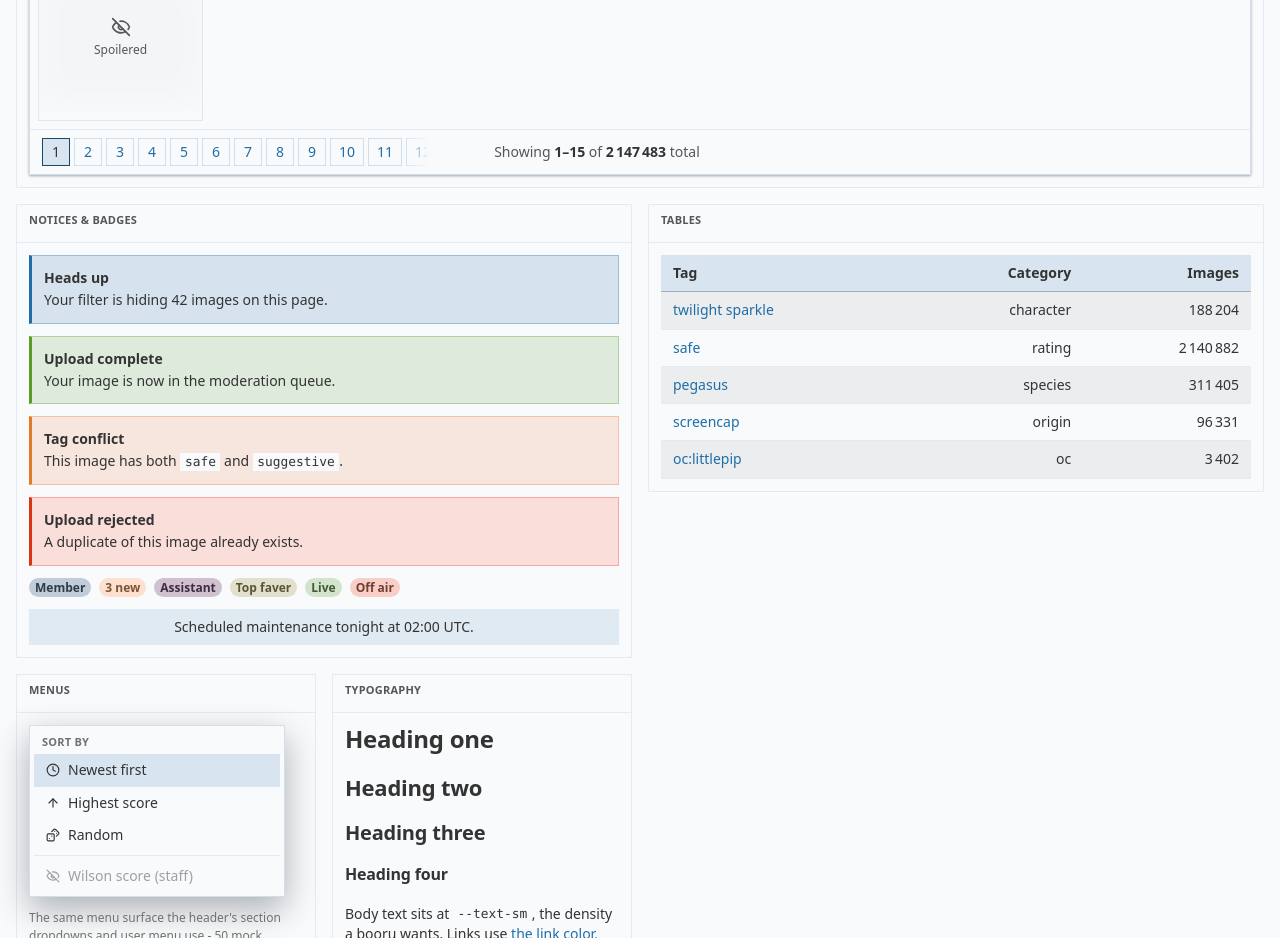
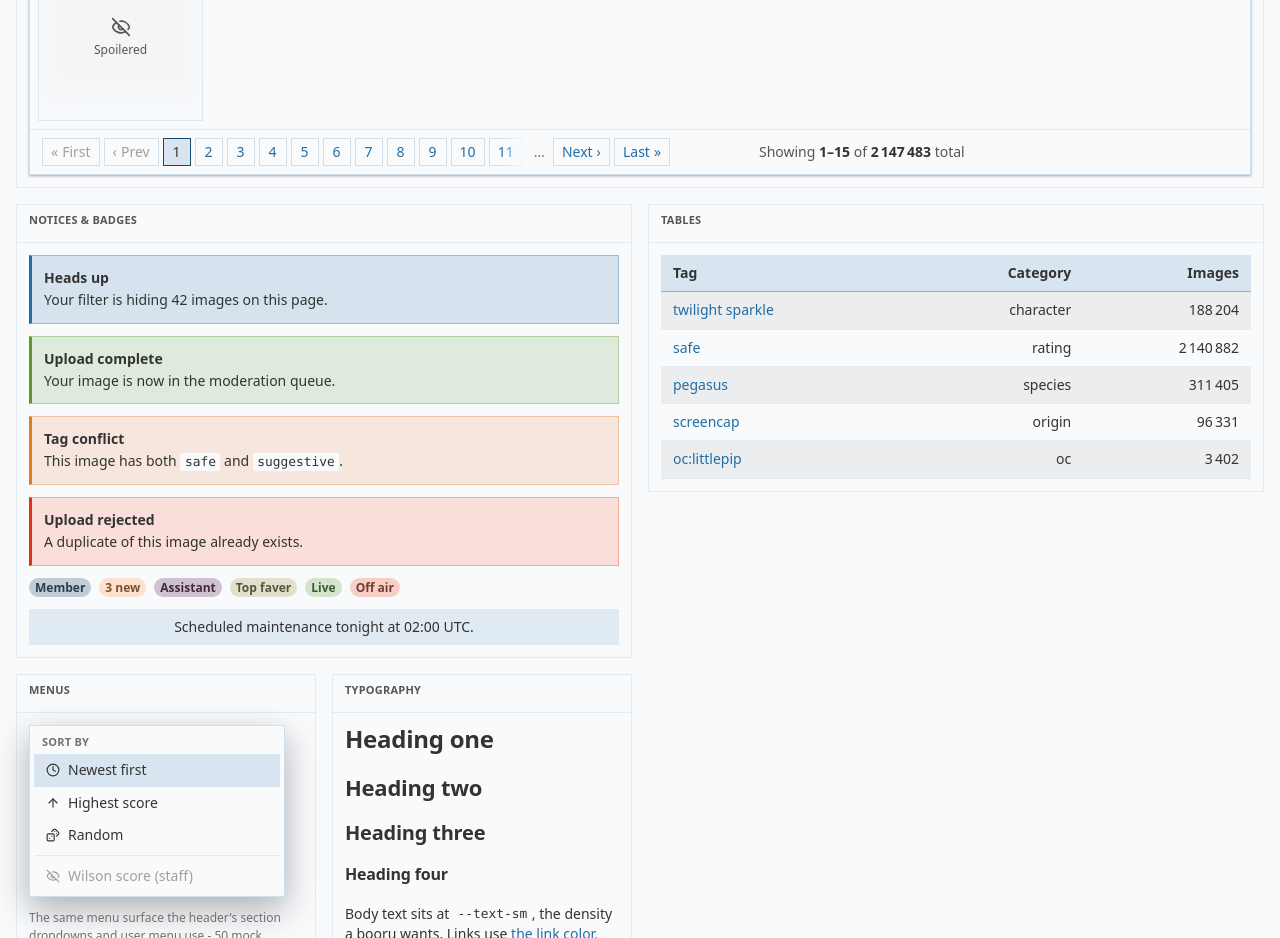
Before and after one commit to MareStare/ditzybooru, a React (Vite) app in the folder frontend/: page /settings/display in a window 1280 px wide. Shown: the part 1400-2338 px from the top of the page. Built offline with nearby package versions, Linux system fonts and the light colour scheme; grey boxes are pictures that could not be loaded.

Commit message:
No First/Prev buttons on the home page media grids

```diff
--- a/frontend/src/components/home/MediaGrid.css
+++ b/frontend/src/components/home/MediaGrid.css
@@ -26,6 +26,14 @@
   position: relative;
   border-start-start-radius: var(--radius-inner);
   border-start-end-radius: var(--radius-inner);
+  corner-shape: var(--corner-shape);
+}
+
+/* With one page there is no footer to round the panel off, so the grid is the
+ * last thing in it and rounds itself. */
+.media-grid:last-child {
+  border-end-start-radius: var(--radius-inner);
+  border-end-end-radius: var(--radius-inner);
   corner-shape: var(--corner-shape);
 }
 
--- a/frontend/src/components/home/MediaGrid.tsx
+++ b/frontend/src/components/home/MediaGrid.tsx
@@ -4,7 +4,6 @@ import { Link } from '@tanstack/react-router';
 import { MonitorCog, SlidersHorizontal } from 'lucide-react';
 
 import type { Media } from '#/lib/types';
-import type { PageSteps } from '#/components/ui/Pagination';
 import { ComponentSettingsControls } from '#/components/layout/ComponentSettings';
 import { Button } from '#/components/ui/Button';
 import { Dropdown } from '#/components/ui/Dropdown';
@@ -39,10 +38,10 @@ interface MediaGridPaging {
   page: number;
   onPageChange: (page: number) => void;
   /**
-   * Which step controls the pagination carries. The full listing wants them
-   * all; a grid that is only ever a first page wants the forward half.
+   * Whether the pagination carries the steps that go back. A grid pinned to its
+   * own first page has nothing behind it.
    */
-  steps?: PageSteps;
+  back?: boolean;
 }
 
 interface MediaGridProps {
@@ -153,8 +152,11 @@ export function MediaGrid({
         <span className="media-grid__filler" />
       </div>
 
+      {/* A single page has nowhere to page to, and a count that only repeats
+       * what is on screen. */}
+      {pageCount > 1 ? (
         <footer className="media-grid__footer">
-        <Pagination label={label} page={page} pageCount={pageCount} onPageChange={setPage} steps={paging?.steps} />
+          <Pagination label={label} page={page} pageCount={pageCount} onPageChange={setPage} back={paging?.back} />
           <span className="media-grid__count">
             Showing{' '}
             <strong>
@@ -168,6 +170,7 @@ export function MediaGrid({
             total
           </span>
         </footer>
+      ) : null}
     </Panel>
   );
 }
--- a/frontend/src/components/ui/Pagination.css
+++ b/frontend/src/components/ui/Pagination.css
@@ -235,26 +235,25 @@
 
 /* No room for a window of numbers on a phone, and no need for one either: the
  * page the reader is on says where they are, and the steps around it are every
- * move there is to make. Only where those are there, though - a grid carrying
- * the numbers alone has nothing else to page with. */
+ * move there is to make. */
 @media (--below-sm) {
-  .pagination--steps .pagination__window {
+  .pagination .pagination__window {
     display: none;
   }
 
-  .pagination--steps .page-link--compact {
+  .pagination .page-link--compact {
     display: inline-flex;
   }
 
   /* A row of its own, filled edge to edge: what is beside it in the footer has
    * a line to itself below, and a phone has no use for the leftover width. */
-  .pagination--steps {
+  .pagination {
     flex: 1 0 100%;
   }
 
   /* Grown from their own width rather than from nothing, so a row that cannot
    * hold them all still wraps instead of running them into each other. */
-  .pagination--steps .page-link {
+  .pagination .page-link {
     flex: 1 1 auto;
   }
 }
--- a/frontend/src/components/ui/Pagination.tsx
+++ b/frontend/src/components/ui/Pagination.tsx
@@ -14,17 +14,6 @@ const RUN = 12;
 /** Room the go-to-page panel needs under its trigger before it flips over it. */
 const PANEL_ROOM = 80;
 
-/**
- * Which step controls a row carries: the pair that moves by one page, and the
- * pair that moves to an end of the range.
- */
-export type PageSteps =
-  /** None: the numbers alone, for a grid that is one block among many. */
-  | 'none'
-  /** Forward only, for a grid that is always the first page of a longer list. */
-  | 'forward'
-  | 'both';
-
 interface PaginationProps {
   /** The currently active page, 1-based. */
   page: number;
@@ -37,7 +26,11 @@ interface PaginationProps {
    * to anyone navigating by landmark.
    */
   label: string;
-  steps?: PageSteps;
+  /**
+   * Whether the row carries the steps that go back. A grid pinned to its own
+   * first page has nothing behind it, and any step forward leaves it anyway.
+   */
+  back?: boolean;
   className?: ClassValue;
 }
 
@@ -54,7 +47,7 @@ interface PaginationProps {
  * Purely presentational - it reports changes via
  * {@link PaginationProps.onPageChange} so each caller keeps its own page state.
  */
-export function Pagination({ page, pageCount, onPageChange, label, steps = 'none', className }: PaginationProps) {
+export function Pagination({ page, pageCount, onPageChange, label, back = true, className }: PaginationProps) {
   const navRef = useRef<HTMLElement>(null);
   const stripRef = useRef<HTMLDivElement>(null);
   const currentRef = useRef<HTMLSpanElement>(null);
@@ -186,13 +179,13 @@ export function Pagination({ page, pageCount, onPageChange, label, steps = 'none
   /* One of first, prev, next, last. Both halves of the label, because the word
    * is a lot of row on a narrow screen and the chevron carries the step on its
    * own there. */
-  function stepButton(target: number, name: string, says: string, chevron: string, marks?: ClassValue) {
+  function stepButton(target: number, name: string, says: string, chevron: string) {
     const disabled = target === page;
 
     return (
       <button
         type="button"
-        className={cn('page-link', marks)}
+        className="page-link"
         aria-label={says}
         disabled={disabled}
         onClick={() => {
@@ -233,7 +226,7 @@ export function Pagination({ page, pageCount, onPageChange, label, steps = 'none
   return (
     <nav
       ref={navRef}
-      className={cn('pagination', steps !== 'none' && 'pagination--steps', className)}
+      className={cn('pagination', className)}
       // The window is sized for the widest page number in the range, so that it
       // is never too narrow to show the one the reader is on. Its separators
       // count as a digit each, which is a hair over what they take.
@@ -245,18 +238,14 @@ export function Pagination({ page, pageCount, onPageChange, label, steps = 'none
         }
       }}
     >
-      {/* A grid that is only ever its own first page has nothing to go back to,
-       * and says so with a disabled pair rather than a gap in the row - but only
-       * where the row is the reader's whole way around, which is the phone. */}
-      {steps === 'none' ? null : (
+      {back ? (
         <>
-          {stepButton(1, 'First', 'First page', '«', steps === 'forward' && 'page-link--compact')}
-          {stepButton(Math.max(page - 1, 1), 'Prev', 'Previous page', '‹', steps === 'forward' && 'page-link--compact')}
+          {stepButton(1, 'First', 'First page', '«')}
+          {stepButton(Math.max(page - 1, 1), 'Prev', 'Previous page', '‹')}
         </>
-      )}
+      ) : null}
 
       {/* All the window is worth on a screen with no room for one. */}
-      {steps === 'none' ? null : (
       <button
         type="button"
         className="page-link page-link--current page-link--compact"
@@ -268,10 +257,9 @@ export function Pagination({ page, pageCount, onPageChange, label, steps = 'none
         <Int value={page} />
         <ChevronDown className="page-link__caret" size={12} aria-hidden />
       </button>
-      )}
 
       <div className="pagination__window">
-        {steps === 'both' && more.start ? gap() : null}
+        {more.start ? gap() : null}
 
         <div
           ref={stripRef}
@@ -315,15 +303,11 @@ export function Pagination({ page, pageCount, onPageChange, label, steps = 'none
           </div>
         </div>
 
-        {steps !== 'none' && more.end ? gap() : null}
+        {more.end ? gap() : null}
       </div>
 
-      {steps === 'none' ? null : (
-        <>
       {stepButton(Math.min(page + 1, pageCount), 'Next', 'Next page', '›')}
       {stepButton(pageCount, 'Last', 'Last page', '»')}
-        </>
-      )}
 
       {open ? (
         <form
--- a/frontend/src/routes/index.tsx
+++ b/frontend/src/routes/index.tsx
@@ -31,11 +31,11 @@ function Home() {
           total={totalImages}
           viewTransitionName={SEARCH_RESULTS_TRANSITION}
           paging={{
-            // The home grid is only ever the first page. Asking for a second one
-            // is asking for the full listing, which lives on /search, so it
-            // carries the way onwards and nothing pointing back.
+            // The home grid is only ever the first page: there is nothing
+            // behind it to step back to, and asking for anything ahead of it is
+            // asking for the full listing, which lives on /search.
             page: 1,
-            steps: 'forward',
+            back: false,
             onPageChange: page => {
               // The transition carries the grid all the way from wherever the
               // reader clicked to the search page's top; the search route's own
--- a/frontend/src/routes/search.tsx
+++ b/frontend/src/routes/search.tsx
@@ -60,7 +60,6 @@ function SearchPage() {
         viewTransitionName={SEARCH_RESULTS_TRANSITION}
         paging={{
           page,
-          steps: 'both',
           onPageChange: nextPage => {
             // `resetScroll` off because the effect above owns where the reader
             // lands, and the router's jump to 0 would fight it.
```
Lines whose indentation alone changed are shown as unchanged.
